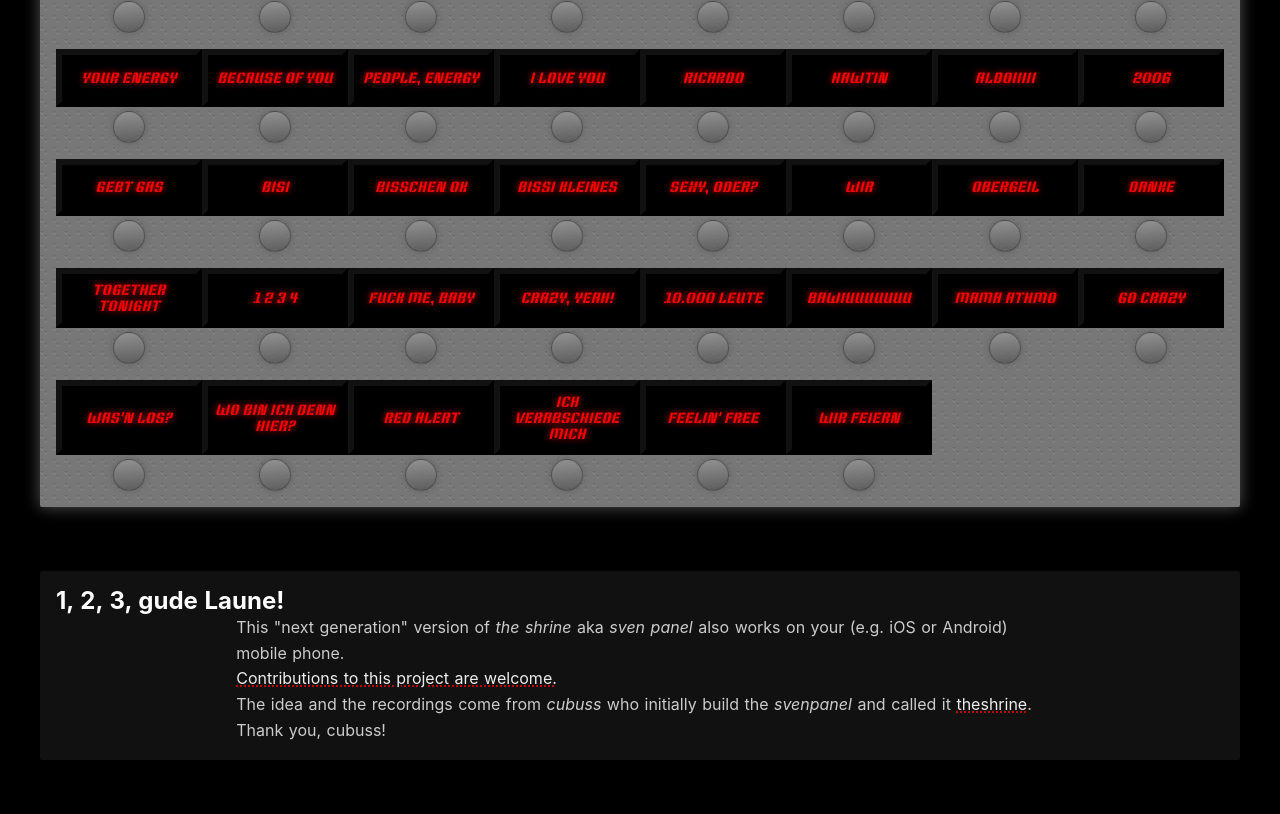
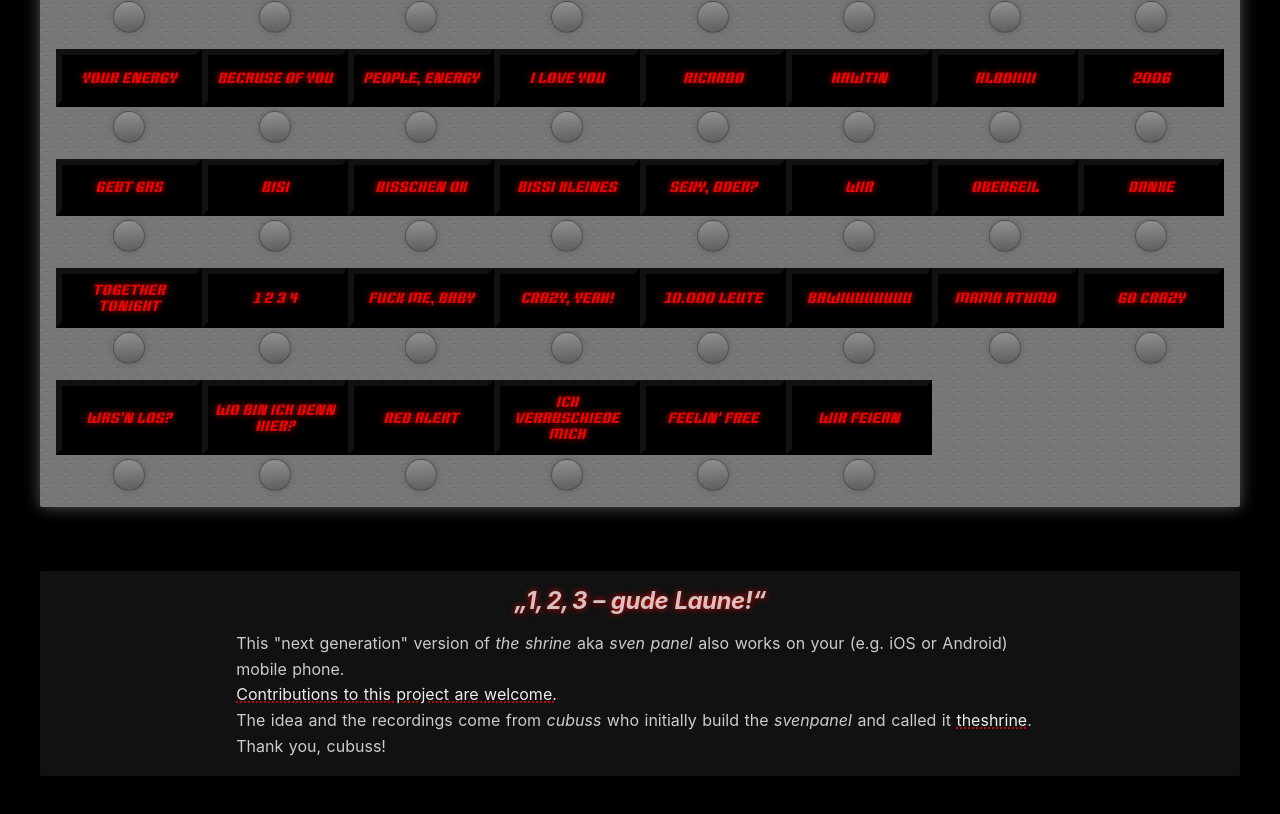
Before and after one commit to svenpanel/the-shrine-ng, a Nuxt app: page / in a window 1280 px wide. Shown: the part 430-1244 px from the top of the page. Built offline with nearby package versions, Linux system fonts and the light colour scheme; a web font is replaced by a local one.

Commit message:
feat: add a headline to content area

```diff
--- a/pages/index.vue
+++ b/pages/index.vue
@@ -35,7 +35,7 @@
     </div>
 
     <div class="index__content">
-      <h2>1, 2, 3, gude Laune!</h2>
+      <h2>„1, 2, 3 – gude Laune!“</h2>
       <p>
         This "next generation" version of
         <em>the shrine</em>
@@ -76,13 +76,6 @@ export default {
   components: {
     Player
   },
-  head () {
-    return {
-      link: this.sounds.map(function (sound) {
-        return { href: `/sounds/${sound.file}`, rel: 'preload', as: 'audio' }
-      })
-    }
-  },
   data () {
     return {
       soundsToPlay: [],
@@ -93,6 +86,13 @@ export default {
     ...mapState({
       sounds: state => state.sounds.index
     })
+  },
+  head () {
+    return {
+      link: this.sounds.map(function (sound) {
+        return { href: `/sounds/${sound.file}`, rel: 'preload', as: 'audio' }
+      })
+    }
   }
 }
 </script>
@@ -238,6 +238,17 @@ $color-white: #fff;
   background-color: $content-background-color;
 }
 
+.index__content > h2 {
+  @include text-glow();
+  font-style: italic;
+
+  text-align: center;
+  letter-spacing: -.5px;
+  margin-bottom: 1rem;
+  color: rgba($color-white, 0.75);
+  animation: blinker 5s ease-out infinite;
+}
+
 .index__content p {
   max-width: 80ch;
   line-height: 1.61;
```
